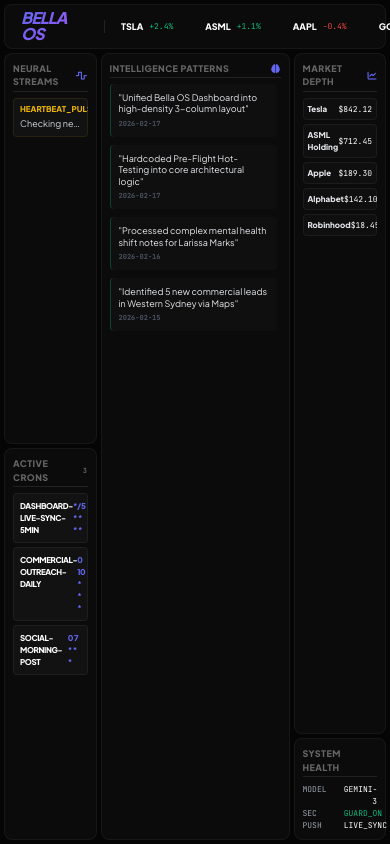
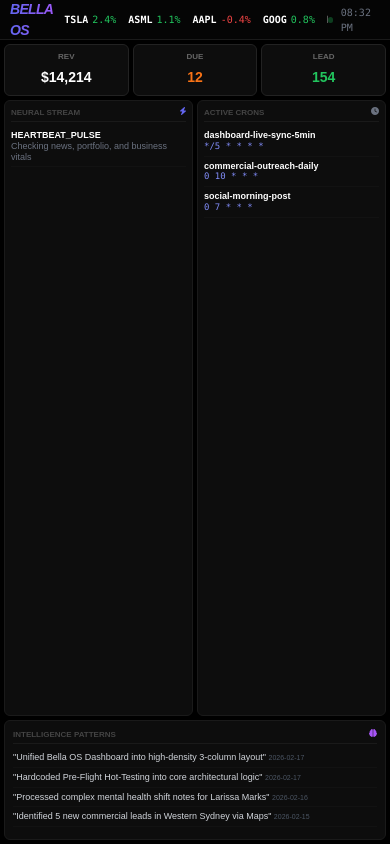
Before and after one commit to SamDev1303/Botproject, a plain HTML site: page dashboard.html in a window 390 px wide. Drawn offline with nearby package versions, Linux system fonts and the light colour scheme.

Commit message:
fix: Mobile-first ultra-compact redesign for Bella OS

```diff
--- a/dashboard.html
+++ b/dashboard.html
@@ -1,157 +1,107 @@
 <!DOCTYPE html>
-<html lang="en" class="dark">
+<html lang="en">
 <head>
     <meta charset="UTF-8">
-    <meta name="viewport" content="width=device-width, initial-scale=1.0">
-    <title>Bella OS | Command Center</title>
+    <meta name="viewport" content="width=device-width, initial-scale=1.0, maximum-scale=1.0, user-scalable=no">
+    <title>BELLA OS | MOBILE</title>
     <script src="https://cdn.tailwindcss.com"></script>
     <link rel="stylesheet" href="https://cdnjs.cloudflare.com/ajax/libs/font-awesome/6.0.0/css/all.min.css">
-    <link href="https://fonts.googleapis.com/css2?family=Plus+Jakarta+Sans:wght@400;600;800&family=JetBrains+Mono:wght@400;700&display=swap" rel="stylesheet">
-    <script>
-        tailwind.config = {
-            darkMode: 'class',
-            theme: {
-                extend: {
-                    fontFamily: { sans: ['Plus Jakarta Sans', 'sans-serif'], mono: ['JetBrains Mono', 'monospace'] },
-                    colors: { bella: { bg: '#050505', surface: '#0d0d0d', border: '#1a1a1a', accent: '#6366f1', warning: '#f59e0b', success: '#10b981' } }
-                }
-            }
-        }
-    </script>
     <style>
-        * { box-sizing: border-box; }
-        body, html { margin: 0; padding: 0; width: 100%; height: 100%; background-color: #050505; color: #f1f1f1; font-family: 'Plus Jakarta Sans', sans-serif; overflow: hidden; }
-        .main-container { display: flex; flex-direction: column; height: 100vh; width: 100vw; padding: 4px; gap: 4px; }
-        .glass { background: rgba(13, 13, 13, 0.85); backdrop-filter: blur(10px); border: 1px solid rgba(255,255,255,0.05); border-radius: 8px; }
-        .accent-text { background: linear-gradient(135deg, #6366f1 0%, #a855f7 100%); -webkit-background-clip: text; -webkit-text-fill-color: transparent; }
-        .custom-scroll::-webkit-scrollbar { width: 3px; }
-        .custom-scroll::-webkit-scrollbar-thumb { background: #333; border-radius: 4px; }
-        .no-scrollbar::-webkit-scrollbar { display: none; }
-        .grid-full { display: grid; grid-template-columns: repeat(12, 1fr); gap: 4px; flex: 1; min-height: 0; }
-        .box { display: flex; flex-direction: column; padding: 8px; min-height: 0; }
-        .label { font-size: 9px; font-weight: 800; text-transform: uppercase; letter-spacing: 0.05em; color: #666; border-bottom: 1px solid #222; margin-bottom: 6px; padding-bottom: 2px; display: flex; justify-content: space-between; align-items: center; }
+        * { box-sizing: border-box; -webkit-tap-highlight-color: transparent; }
+        body, html { margin: 0; padding: 0; width: 100%; height: 100%; background: #000; color: #fff; font-family: sans-serif; overflow: hidden; }
+        .app-container { display: flex; flex-direction: column; height: 100vh; width: 100vw; }
+
+        /* HEADER: TIGHTEST POSSIBLE */
+        header { height: 40px; border-bottom: 1px solid #1a1a1a; display: flex; align-items: center; justify-content: space-between; padding: 0 10px; background: #050505; shrink: 0; }
+        .logo { font-weight: 900; font-style: italic; font-size: 14px; letter-spacing: -1px; background: linear-gradient(to right, #6366f1, #a855f7); -webkit-background-clip: text; -webkit-text-fill-color: transparent; }
+
+        /* CONTENT: GRID FILLING ALL SPACE */
+        main { flex: 1; display: grid; grid-template-rows: auto 1fr auto; gap: 4px; padding: 4px; min-height: 0; }
+
+        /* STAT CARDS: HORIZONTAL ROW */
+        .stats-row { display: grid; grid-template-columns: repeat(3, 1fr); gap: 4px; }
+        .stat-card { background: #0d0d0d; border: 1px solid #222; border-radius: 6px; padding: 6px; text-align: center; }
+        .stat-label { font-size: 8px; font-weight: 800; color: #666; text-transform: uppercase; margin-bottom: 2px; }
+        .stat-value { font-size: 14px; font-weight: 900; line-height: 1; }
+
+        /* MIDDLE SECTION: TWO COLUMNS */
+        .middle-grid { display: grid; grid-template-columns: 1fr 1fr; gap: 4px; min-height: 0; }
+        .box { background: #0d0d0d; border: 1px solid #1a1a1a; border-radius: 6px; padding: 6px; display: flex; flex-direction: column; min-height: 0; }
+        .box-label { font-size: 8px; font-weight: 900; color: #444; border-bottom: 1px solid #1a1a1a; padding-bottom: 2px; margin-bottom: 4px; display: flex; justify-content: space-between; }
+        .scroll-list { flex: 1; overflow-y: auto; font-size: 9px; line-height: 1.2; }
+        .scroll-list::-webkit-scrollbar { display: none; }
+        .item { padding: 4px 0; border-bottom: 1px solid #121212; }
+
+        /* BOTTOM PATTERNS: WIDE */
+        .bottom-section { background: #0d0d0d; border: 1px solid #1a1a1a; border-radius: 6px; padding: 8px; height: 120px; display: flex; flex-direction: column; }
+
+        .pulse { animation: pulse 2s infinite; }
+        @keyframes pulse { 0% { opacity: 1; } 50% { opacity: 0.3; } 100% { opacity: 1; } }
     </style>
 </head>
 <body>
-    <div class="main-container">
-        <!-- HEADER ROW: LOGO + STOCKS + VITALS -->
-        <header class="glass box flex-row items-center justify-between py-1 px-4 shrink-0">
-            <div class="flex items-center gap-4">
-                <h1 class="text-base font-black italic accent-text tracking-tighter uppercase leading-none">BELLA OS</h1>
-                <div class="flex gap-3 border-l border-white/10 pl-4 overflow-x-auto no-scrollbar items-center" id="stock-ticker">
-                    <!-- Ticker -->
-                </div>
-            </div>
-            <div class="flex items-center gap-6">
-                <div class="flex gap-4">
-                    <div class="text-right"><p class="text-[7px] font-black text-gray-500 uppercase">Rev</p><span class="text-xs font-bold text-white leading-none" id="stat-revenue">--</span></div>
-                    <div class="text-right"><p class="text-[7px] font-black text-gray-500 uppercase">Due</p><span class="text-xs font-bold text-bella-warning leading-none" id="stat-invoices">--</span></div>
-                    <div class="text-right"><p class="text-[7px] font-black text-gray-500 uppercase">Lead</p><span class="text-xs font-bold text-bella-success leading-none" id="stat-leads">--</span></div>
-                </div>
-                <div class="flex items-center gap-2 border-l border-white/10 pl-4">
-                    <div class="w-1.5 h-1.5 bg-bella-success rounded-full shadow-[0_0_5px_#10b981]"></div>
-                    <span class="text-[8px] font-mono text-gray-400" id="last-update">--:--:--</span>
-                </div>
+    <div class="app-container">
+        <header>
+            <div class="logo uppercase tracking-tighter">BELLA OS</div>
+            <div id="ticker" class="text-[10px] font-mono flex gap-3 overflow-hidden"></div>
+            <div class="flex items-center gap-2">
+                <div class="w-1.5 h-1.5 bg-green-500 rounded-full pulse"></div>
+                <span id="clock" class="text-[10px] font-mono text-gray-500 uppercase">--:--</span>
             </div>
         </header>
 
-        <!-- MAIN BODY: NO WASTED SPACE -->
-        <div class="grid-full">
-            <!-- COL 1: OPS & CRONS -->
-            <div class="col-span-3 flex flex-col gap-1 min-h-0">
-                <div class="glass box flex-1">
-                    <div class="label"><span>Neural Streams</span><i class="fas fa-wave-square text-bella-accent"></i></div>
-                    <div id="task-list" class="flex-1 overflow-y-auto custom-scroll space-y-1"></div>
+        <main>
+            <!-- TOP: VITALS -->
+            <div class="stats-row">
+                <div class="stat-card"><p class="stat-label">REV</p><b class="stat-value" id="val-rev">--</b></div>
+                <div class="stat-card"><p class="stat-label">DUE</p><b class="stat-value text-orange-500" id="val-due">--</b></div>
+                <div class="stat-card"><p class="stat-label">LEAD</p><b class="stat-value text-green-500" id="val-lead">--</b></div>
+            </div>
+
+            <!-- MIDDLE: STREAMS & CRONS -->
+            <div class="middle-grid">
+                <div class="box">
+                    <div class="box-label"><span>NEURAL STREAM</span><i class="fas fa-bolt text-indigo-500"></i></div>
+                    <div id="tasks" class="scroll-list"></div>
                 </div>
-                <div class="glass box flex-1">
-                    <div class="label"><span>Active Crons</span><span class="text-[7px] font-mono" id="cron-count">0</span></div>
-                    <div id="cron-list" class="flex-1 overflow-y-auto custom-scroll space-y-1"></div>
+                <div class="box">
+                    <div class="box-label"><span>ACTIVE CRONS</span><i class="fas fa-clock text-gray-500"></i></div>
+                    <div id="crons" class="scroll-list"></div>
                 </div>
             </div>
 
-            <!-- COL 2: CORE INTELLIGENCE -->
-            <div class="col-span-6 flex flex-col min-h-0">
-                <div class="glass box flex-1">
-                    <div class="label"><span>Intelligence Patterns</span><i class="fas fa-brain text-bella-accent"></i></div>
-                    <div id="history-list" class="flex-1 overflow-y-auto custom-scroll space-y-2 pr-1"></div>
-                </div>
+            <!-- BOTTOM: PATTERNS -->
+            <div class="bottom-section">
+                <div class="box-label"><span>INTELLIGENCE PATTERNS</span><i class="fas fa-brain text-purple-500"></i></div>
+                <div id="patterns" class="scroll-list"></div>
             </div>
-
-            <!-- COL 3: PORTFOLIO & SYS -->
-            <div class="col-span-3 flex flex-col gap-1 min-h-0">
-                <div class="glass box flex-1">
-                    <div class="label"><span>Market Depth</span><i class="fas fa-chart-line text-bella-accent"></i></div>
-                    <div id="stock-list-side" class="space-y-1 flex-1 overflow-y-auto custom-scroll"></div>
-                </div>
-                <div class="glass box shrink-0 py-2">
-                    <div class="label">System Health</div>
-                    <div class="grid grid-cols-2 gap-x-2 text-[8px] font-mono text-gray-400 uppercase">
-                        <span>Model</span><span class="text-white text-right">Gemini-3</span>
-                        <span>Sec</span><span class="text-bella-success text-right">Guard_ON</span>
-                        <span>Push</span><span class="text-white text-right">Live_Sync</span>
-                    </div>
-                </div>
-            </div>
-        </div>
+        </main>
     </div>
 
     <script>
-        async function loadData() {
+        async function sync() {
             try {
-                const response = await fetch('dashboard-data.json?t=' + Date.now());
-                const data = await response.json();
-                document.getElementById('last-update').innerText = new Date(data.updatedAt).toLocaleTimeString();
-                document.getElementById('stat-revenue').innerText = data.stats?.revenueMTD || '--';
-                document.getElementById('stat-invoices').innerText = data.stats?.unpaidInvoices || '--';
-                document.getElementById('stat-leads').innerText = data.stats?.leads || '--';
+                const r = await fetch('dashboard-data.json?v=' + Date.now());
+                const d = await r.json();
 
-                if (data.portfolio) {
-                    const ticker = document.getElementById('stock-ticker');
-                    ticker.innerHTML = data.portfolio.map(s => `
-                        <div class="flex items-center gap-1.5 whitespace-nowrap">
-                            <span class="text-[9px] font-black text-white">${s.ticker}</span>
-                            <span class="text-[8px] font-mono ${s.change >= 0 ? 'text-bella-success' : 'text-red-500'}">${s.change >= 0 ? '+' : ''}${s.change}%</span>
-                        </div>
-                    `).join('<div class="w-px h-2 bg-white/10 mx-1"></div>');
+                document.getElementById('clock').innerText = new Date().toLocaleTimeString([], {hour: '2-digit', minute:'2-digit'});
+                document.getElementById('val-rev').innerText = d.stats?.revenueMTD || '--';
+                document.getElementById('val-due').innerText = d.stats?.unpaidInvoices || '--';
+                document.getElementById('val-lead').innerText = d.stats?.leads || '--';
 
-                    const sideList = document.getElementById('stock-list-side');
-                    sideList.innerHTML = data.portfolio.map(s => `
-                        <div class="flex justify-between items-center p-1 bg-white/[0.02] border border-white/5 rounded">
-                            <span class="text-[8px] font-bold text-gray-200">${s.name}</span>
-                            <span class="text-[8px] font-mono text-white">$${s.price}</span>
-                        </div>
+                if (d.portfolio) {
+                    document.getElementById('ticker').innerHTML = d.portfolio.map(s => `
+                        <span class="flex gap-1"><b>${s.ticker}</b><span class="${s.change >= 0 ? 'text-green-500' : 'text-red-500'}">${s.change}%</span></span>
                     `).join('');
                 }
 
-                const cronList = document.getElementById('cron-list');
-                document.getElementById('cron-count').innerText = data.crons.length;
-                cronList.innerHTML = data.crons.map(c => `
-                    <div class="p-1.5 bg-white/[0.03] border border-white/5 rounded">
-                        <div class="flex justify-between text-[8px] font-black text-white uppercase tracking-tighter">
-                            <span>${c.name}</span><span class="text-bella-accent">${c.schedule.expr}</span>
-                        </div>
-                    </div>
-                `).join('');
-
-                const taskList = document.getElementById('task-list');
-                taskList.innerHTML = data.liveTasks.map(t => `
-                    <div class="p-1.5 bg-white/[0.03] border border-yellow-500/10 rounded">
-                        <p class="text-[8px] font-black text-yellow-500 uppercase leading-none mb-1">${t.label}</p>
-                        <p class="text-[9px] text-gray-300 font-medium truncate">${t.status}</p>
-                    </div>
-                `).join('');
-
-                const historyList = document.getElementById('history-list');
-                historyList.innerHTML = data.patterns.map(p => `
-                    <div class="p-2 rounded border-l border-bella-success/30 bg-white/[0.02]">
-                        <p class="text-[9px] text-gray-200 leading-tight">"${p.description}"</p>
-                        <p class="text-[7px] font-black text-gray-600 mt-1 uppercase font-mono">${p.date}</p>
-                    </div>
-                `).join('');
-            } catch (e) { console.error(e); }
+                document.getElementById('tasks').innerHTML = d.liveTasks.map(t => `<div class="item"><b>${t.label}</b><br><span class="text-gray-500">${t.status}</span></div>`).join('');
+                document.getElementById('crons').innerHTML = d.crons.map(c => `<div class="item"><b>${c.name}</b><br><span class="text-indigo-400 font-mono">${c.schedule.expr}</span></div>`).join('');
+                document.getElementById('patterns').innerHTML = d.patterns.map(p => `<div class="item text-gray-300">"${p.description}" <span class="text-[7px] text-gray-600">${p.date}</span></div>`).join('');
+            } catch(e) {}
         }
-        setInterval(loadData, 30000);
-        loadData();
+        setInterval(sync, 15000);
+        sync();
     </script>
 </body>
 </html>
```
